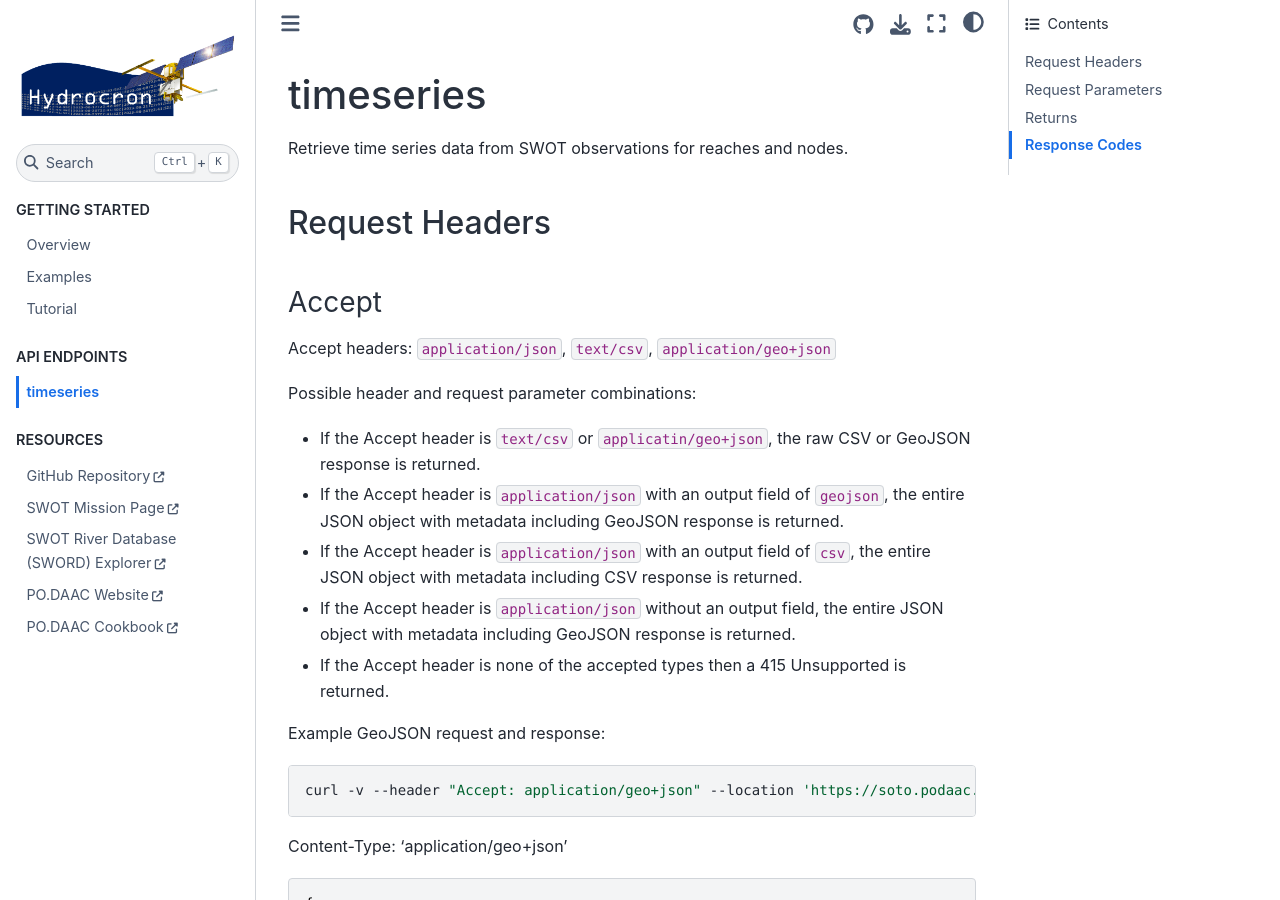
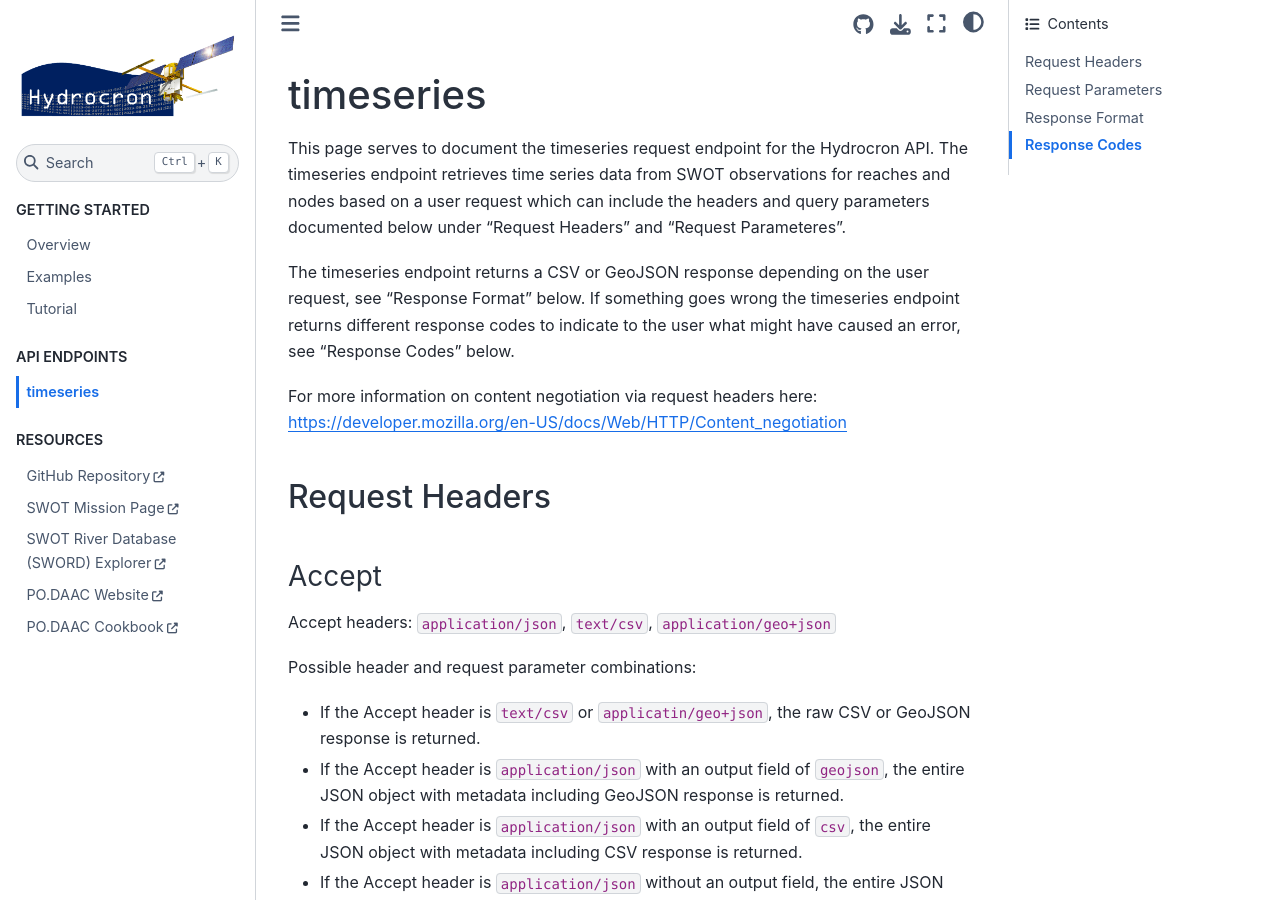
Before and after one commit to podaac/hydrocron, a Jupyter Book: the page built from docs/timeseries.md, in a window 1280 px wide and 900 px high. Built offline with Jupyter Book 1.0.4 settings and Sphinx 7.4.7 and the Sphinx Book theme 1.1.4, drawn with Linux system fonts in a browser that asks for light colours; some of the changed text lies outside the part shown.

Commit message:
Provide introduction to timeseries endpoint

````diff
--- a/docs/timeseries.md
+++ b/docs/timeseries.md
@@ -1,6 +1,10 @@
 # timeseries
 
-Retrieve time series data from SWOT observations for reaches and nodes.
+This page serves to document the timeseries request endpoint for the Hydrocron API. The timeseries endpoint retrieves time series data from SWOT observations for reaches and nodes based on a user request which can include the headers and query parameters documented below under "Request Headers" and "Request Parameteres".
+
+The timeseries endpoint returns a CSV or GeoJSON response depending on the user request, see "Response Format" below. If something goes wrong the timeseries endpoint returns different response codes to indicate to the user what might have caused an error, see "Response Codes" below.
+
+For more information on content negotiation via request headers here: https://developer.mozilla.org/en-US/docs/Web/HTTP/Content_negotiation
 
 ## Request Headers
 
@@ -219,7 +223,7 @@ Hydrocron includes additional fields beyond the source data shapefile attributes
 'crid', 'sword_version', 'collection_shortname','geometry'
 ```
 
-## Returns
+## Response Format
 
 ### Default
 
````
